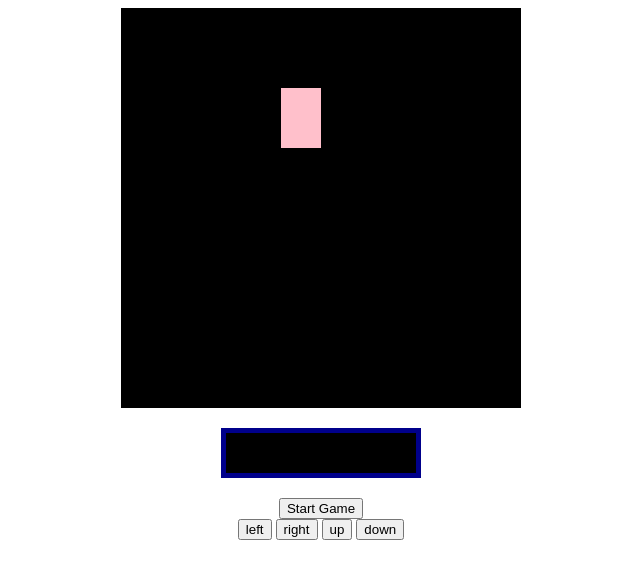
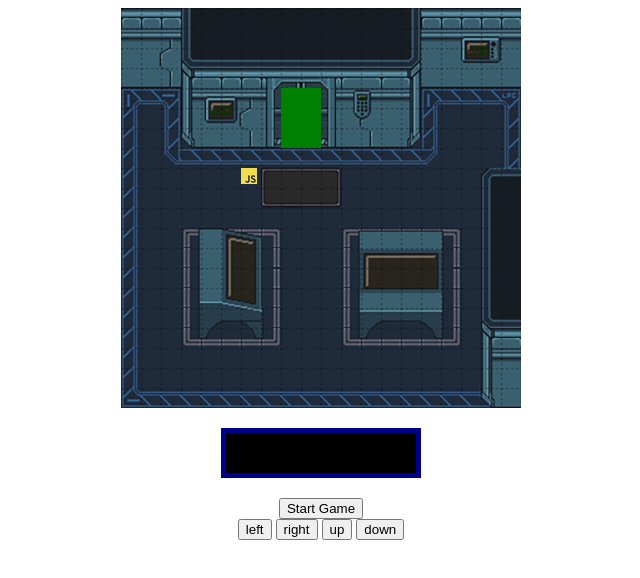
Before and after one commit to RvVelthuijsen/cringe-game, a plain HTML site: page index.html in a window 1280 px wide. Shown: the whole page, without its empty margins (319-959 px from the left). Drawn offline with Linux system fonts and the light colour scheme.

Commit message:
added images

```diff
--- a/index.js
+++ b/index.js
@@ -62,10 +62,10 @@ const LEVEL = [
   1, 1, 1, 1, 1, 1, 1, 1, 1, 1, 1, 1, 1, 1, 1, 1, 1, 1, 1, 1, 1, 1, 1, 1, 1, 1,
   1, 1, 1, 1, 1, 1, 1, 1, 1, 1, 1, 1, 1, 1, 1, 1, 1, 1, 1, 1, 1, 1, 1, 1, 1, 1,
   1, 1, 1, 1, 1, 1, 1, 1, 1, 1, 1, 1, 1, 1, 1, 1, 1, 1, 1, 1, 1, 1, 1, 1, 1, 1,
-  1, 1, 0, 0, 0, 1, 1, 1, 1, 1, 4, 4, 1, 1, 1, 1, 1, 0, 0, 0, 0, 0, 0, 0, 0, 1,
-  1, 1, 1, 1, 4, 4, 1, 1, 1, 1, 1, 0, 0, 0, 0, 0, 0, 0, 0, 1, 1, 1, 1, 1, 4, 4,
+  1, 1, 0, 0, 0, 1, 1, 1, 1, 1, 3, 3, 1, 1, 1, 1, 1, 0, 0, 0, 0, 0, 0, 0, 0, 1,
+  1, 1, 1, 1, 3, 3, 1, 1, 1, 1, 1, 0, 0, 0, 0, 0, 0, 0, 0, 1, 1, 1, 1, 1, 3, 3,
   1, 1, 1, 1, 1, 0, 0, 0, 0, 0, 0, 0, 0, 0, 0, 0, 0, 0, 0, 0, 0, 0, 0, 0, 0, 0,
-  0, 0, 0, 0, 0, 0, 0, 0, 0, 0, 0, 0, 0, 0, 0, 0, 0, 0, 0, 0, 0, 0, 1, 1, 0, 0,
+  0, 0, 0, 0, 0, 0, 0, 0, 0, 0, 2, 0, 0, 0, 0, 0, 0, 0, 0, 0, 0, 0, 1, 1, 0, 0,
   0, 0, 0, 0, 0, 0, 0, 0, 0, 0, 0, 0, 0, 0, 0, 0, 1, 1, 0, 0, 0, 0, 0, 0, 0, 0,
   0, 0, 0, 0, 0, 0, 0, 0, 0, 0, 1, 1, 0, 0, 0, 0, 1, 1, 1, 0, 0, 0, 0, 0, 1, 1,
   1, 1, 0, 0, 1, 1, 0, 0, 0, 0, 1, 1, 1, 0, 0, 0, 0, 0, 1, 1, 1, 1, 0, 0, 1, 1,
--- a/style.css
+++ b/style.css
@@ -80,14 +80,14 @@ body {
 .door {
   background: green;
 }
+
 .dooropen {
   background: greenyellow;
 }
 
 .dot {
-  background: white;
-  border: 8px solid black;
-  border-radius: 50%;
+  background-image: url(./javascript_16x16.png);
+  background-repeat: no-repeat;
 }
 
 .pill {
```
Also changed, not shown: css_16x16.png (added), javascript_16x16.png (added), trial with grid 400px.png (added).
